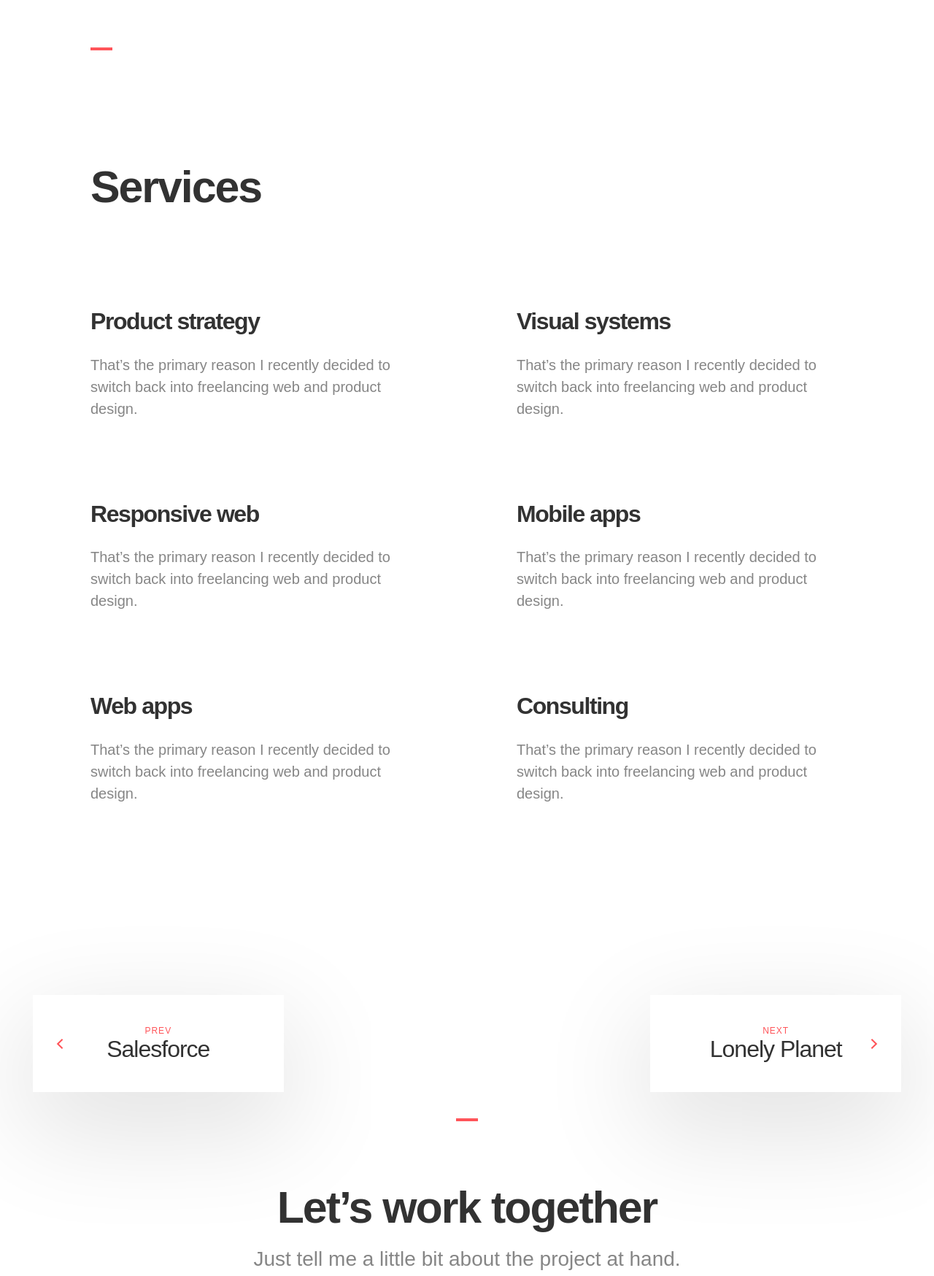
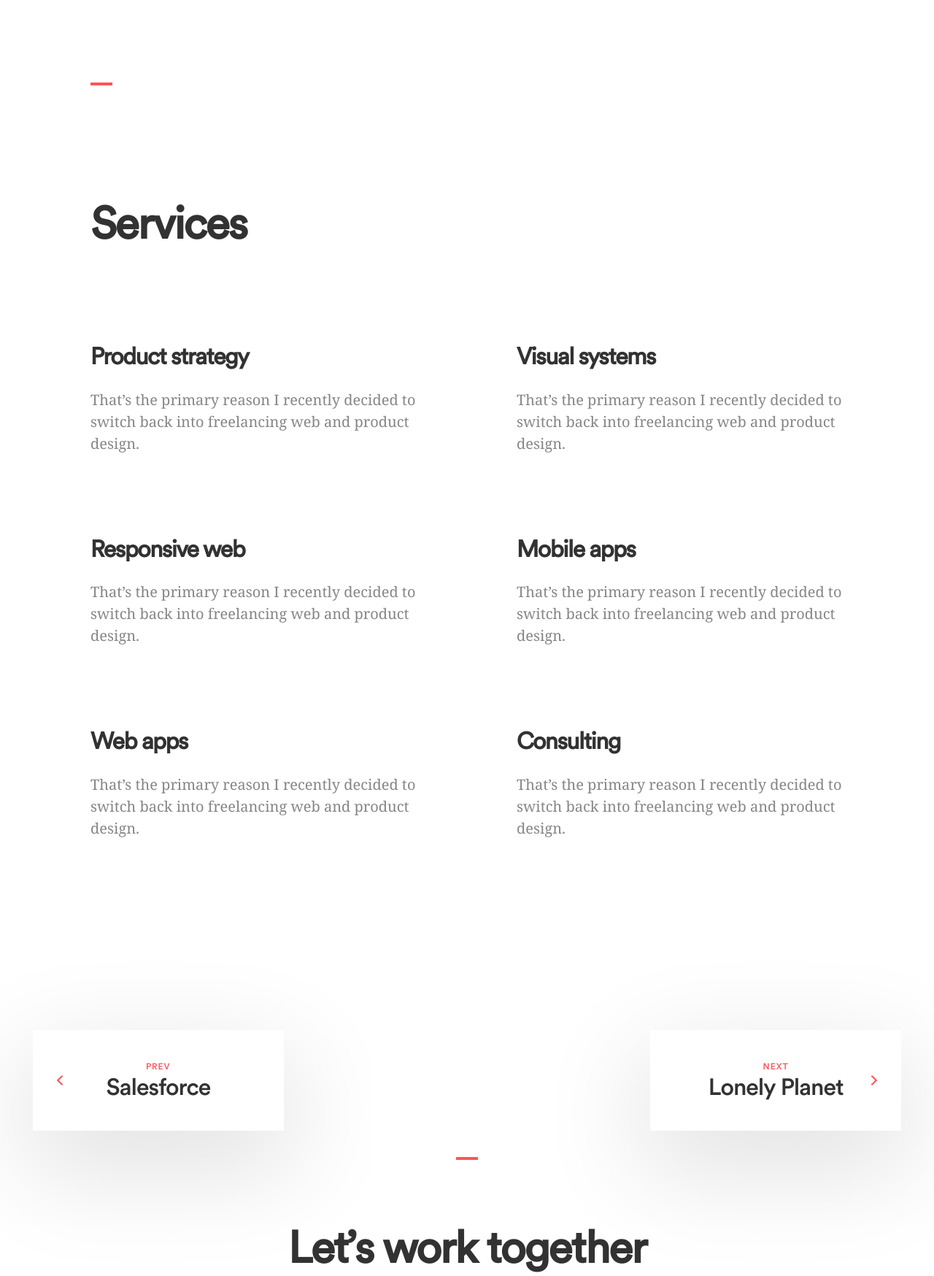
Before and after one commit to thomasthesecond/website, a PHP site: page /about.html in a window 1280 px wide. Shown: the part 1880-3628 px from the top of the page at 73% size. Run offline with PHP 8.4, Linux system fonts and the light colour scheme.

Commit message:
Update fonts

```diff
--- a/src/base.scss
+++ b/src/base.scss
@@ -14,7 +14,7 @@
 body {
   background-color: color('White');
   color: color('Gray');
-  font-family: font('Serif');
+  font-family: serif();
   font-size: #{$base-size}px;
   text-rendering: optimizeLegibility;
 }
--- a/src/functions.scss
+++ b/src/functions.scss
@@ -7,13 +7,9 @@
 }
 
 @function serif() {
-  @return 'freight-text-pro', 'Georgia', sans-serif; // TODO: Use FreightText
+  @return 'freight-text-pro', 'Georgia', sans-serif;
 }
 
 @function color($color) {
   @return map-get($colors, $color);
 }
-
-@function font($font) {
-  @return map-get($fonts, $font);
-}
--- a/src/main.scss
+++ b/src/main.scss
@@ -110,7 +110,7 @@
 .date {
   color: color('SilverChalice');
   display: inline-block;
-  font-family: font('SansSerifLight');
+  font-family: sans-serif('Light');
   font-size: 12px;
   letter-spacing: .4px;
   text-transform: uppercase;
@@ -118,7 +118,7 @@
 
 .title {
   color: color('MineShaft');
-  font-family: font('SansSerifBook');
+  font-family: sans-serif('Book');
   font-size: 42px;
   letter-spacing: -.4px;
   line-height: (44 / 42);
@@ -182,7 +182,7 @@
 }
 
 .PageTitle {
-  font-family: font('SansSerifMedium');
+  font-family: sans-serif('Medium');
   font-size: 18px;
   left: 50%;
   letter-spacing: -.77px;
@@ -403,7 +403,7 @@
   // base ----------------------------------------------------------------------
 
   color: color('Gray');
-  font-family: font('Serif');
+  font-family: serif();
   font-size: #{($copy-size - 8)}px;
   line-height: (48 / $copy-size);
   margin: 0;
@@ -438,7 +438,7 @@
   // base ----------------------------------------------------------------------
 
   color: color('MineShaft');
-  font-family: font('SansSerifBook');
+  font-family: sans-serif('Book');
   margin: 0;
 
   // sizes ---------------------------------------------------------------------
@@ -1357,7 +1357,7 @@
 }
 
 .Menu {
-  font-family: font('SansSerifMedium');
+  font-family: sans-serif('Medium');
 
   .Menu-container {
     align-items: center;
@@ -1649,7 +1649,7 @@
   color: color('White');
   cursor: pointer;
   display: inline-block;
-  font-family: font('SansSerifMedium');
+  font-family: sans-serif('Medium');
   font-size: 16px;
   -webkit-font-smoothing: antialiased;
   line-height: 1;
@@ -1678,7 +1678,7 @@
 .Masthead-wrap {
   h1 {
     color: color('MineShaft');
-    font-family: font('SansSerifBook');
+    font-family: sans-serif('Book');
     font-size: 72px;
     letter-spacing: -.4px;
     line-height: 1;
@@ -2017,7 +2017,7 @@
 
   h2 {
     color: color('MineShaft');
-    font-family: font('SansSerifBook');
+    font-family: sans-serif('Book');
     font-size: 50px;
     letter-spacing: -.4px;
     line-height: (54 / 50);
@@ -2050,7 +2050,7 @@
 }
 
 .ContactForm {
-  font-family: font('SansSerifBook');
+  font-family: sans-serif('Book');
   font-size: #{(18 / $base-size)}em;
   letter-spacing: -.77px;
   margin-top: #{(76 / 24)}em;
@@ -2365,7 +2365,7 @@
   .heading span {
     color: color('Gray');
     display: block;
-    font-family: font('SansSerifLight');
+    font-family: sans-serif('Light');
     // SansSerifLight: sans-serif('Light'),
     // SansSerifBook: sans-serif('Book'),
     // SansSerifMedium
@@ -2483,7 +2483,7 @@
 
 .Graph {
   color: color('Gray');
-  font-family: font('SansSerifBook');
+  font-family: sans-serif('Book');
   font-size: #{(14 / $base-size)}em;
   line-height: 1;
   text-transform: uppercase;
@@ -2829,7 +2829,7 @@
   box-shadow: 0 12px 25px rgba(color('Black'), .2);
   color: color('MineShaft');
   display: inline-block;
-  font-family: font('SansSerifMedium');
+  font-family: sans-serif('Medium');
   font-size: #{(14 / $base-size)}em;
   // padding: #{(18 / 32)}em #{(48 / 32)}em #{(22 / 32)}em;
   padding: 22px 48px 18px;
@@ -2891,7 +2891,7 @@
 
   small {
     color: color('Persimmon');
-    font-family: font('SansSerifMedium');
+    font-family: sans-serif('Medium');
     font-size: 12px;
     letter-spacing: 1px;
     display: block;
```
Also changed, not shown: public/assets/styles/main.css.
